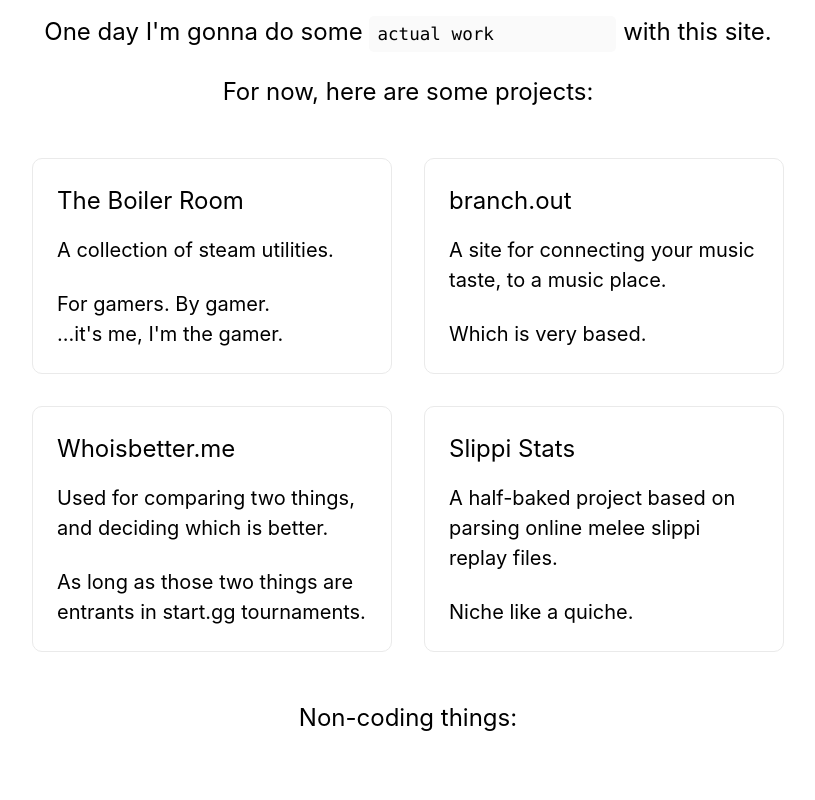
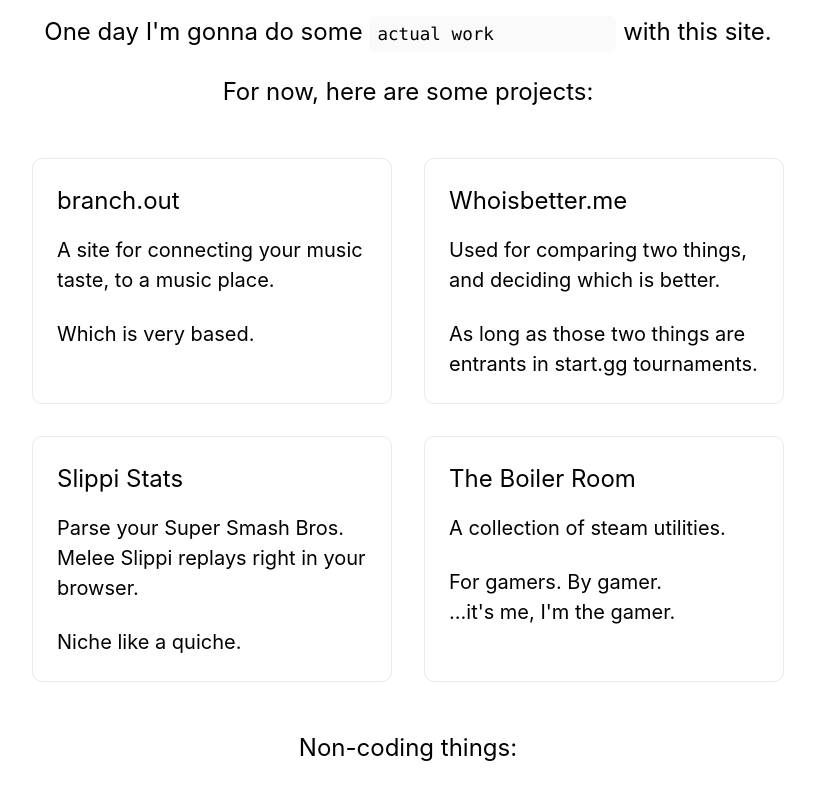
Before and after one commit to ReadySetJoe/joe-powers, a Next.js app: page / in a window 1280 px wide. Shown: the part 562-1362 px from the top of the page, without its empty margins (232-1047 px from the left). Built offline with nearby package versions, Linux system fonts and the light colour scheme; grey boxes are pictures that could not be loaded; what bad-words would draw is missing.

Commit message:
reorders and updates projects

```diff
--- a/pages/index.jsx
+++ b/pages/index.jsx
@@ -130,10 +130,10 @@
             <h3>Resume</h3>
             <p>For the professional types.</p>
           </a>
-          <a href="/games" className={styles.card} style={{ width: "100%" }}>
+          <Link href="/games" className={styles.card} style={{ width: "100%" }}>
             <h3>Games</h3>
             <p>For the fun types.</p>
-          </a>
+          </Link>
         </div>
         <p className={styles.description}>
           One day I&apos;m gonna do some{" "}
@@ -161,21 +161,7 @@
         <p className={styles.description}>For now, here are some projects:</p>
         <div className={styles.grid}>
           <a
-            href="https://steamboilerroom.com/"
-            className={styles.card}
-            target="_blank"
-            rel="noopener noreferrer"
-          >
-            <h3>The Boiler Room</h3>
-            <p>A collection of steam utilities.</p>
-            <br />
-            <p>
-              For gamers. By gamer. <br />
-              ...it&apos;s me, I&apos;m the gamer.
-            </p>
-          </a>
-          <a
-            href="https://branch-out-gvl.herokuapp.com/"
+            href="https://branchout.live"
             className={styles.card}
             target="_blank"
             rel="noopener noreferrer"
@@ -199,18 +185,32 @@
             </p>
           </a>
           <a
-            href="https://main.d3oydlksdz52ep.amplifyapp.com/stats"
+            href="https://slp-parser.vercel.app/"
             className={styles.card}
             target="_blank"
             rel="noopener noreferrer"
           >
             <h3>Slippi Stats</h3>
             <p>
-              A half-baked project based on parsing online melee slippi replay
-              files.
+              Parse your Super Smash Bros. Melee Slippi replays right in your
+              browser.
             </p>
             <br />
             <p>Niche like a quiche.</p>
+          </a>
+          <a
+            href="https://steamboilerroom.com/"
+            className={styles.card}
+            target="_blank"
+            rel="noopener noreferrer"
+          >
+            <h3>The Boiler Room</h3>
+            <p>A collection of steam utilities.</p>
+            <br />
+            <p>
+              For gamers. By gamer. <br />
+              ...it&apos;s me, I&apos;m the gamer.
+            </p>
           </a>
         </div>
 
```
